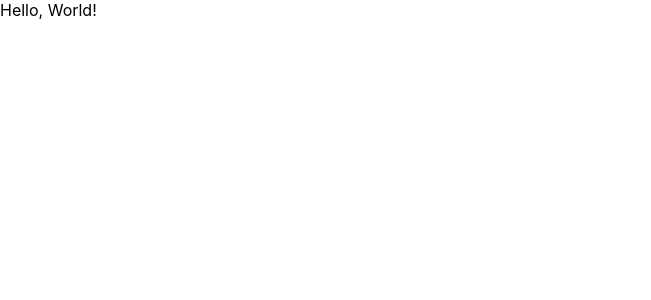
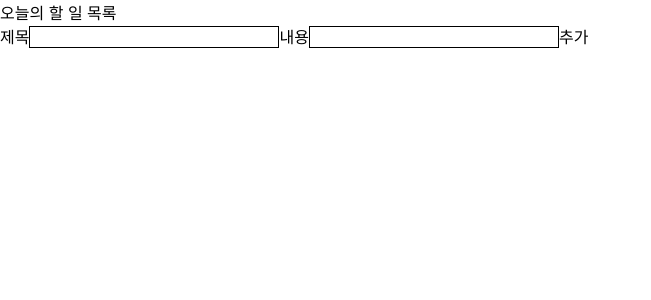
Before and after one commit to ByungyeonKim/react-to-do-list, a React (Create React App) app: page / in a window 1280 px wide. Shown: the top 300 px of the page, without its empty margins (0-651 px from the left). Built offline with nearby package versions, Linux system fonts and the light colour scheme.

Commit message:
Create TodoForm component

```diff
--- a/src/App.jsx
+++ b/src/App.jsx
@@ -1,7 +1,10 @@
+import { TodoForm } from './components/TodoForm';
+
 function App() {
   return (
     <>
-      <p>Hello, World!</p>
+      <h1>오늘의 할 일 목록</h1>
+      <TodoForm />
     </>
   );
 }
--- /dev/null
+++ b/src/components/TodoForm.jsx
@@ -0,0 +1,27 @@
+export function TodoForm() {
+  return (
+    <section>
+      <label>
+        제목
+        <input
+          type='text'
+          onChange={() => console.log('Changed!')}
+          value={''}
+        />
+      </label>
+
+      <label>
+        내용
+        <input
+          type='text'
+          onChange={() => console.log('Changed!')}
+          value={''}
+        />
+      </label>
+
+      <button type='button' onClick={() => console.log('Click!')}>
+        추가
+      </button>
+    </section>
+  );
+}
--- a/src/index.css
+++ b/src/index.css
@@ -1,10 +1,16 @@
 body {
-  font-family: -apple-system, BlinkMacSystemFont, 'Segoe UI', 'Roboto', 'Oxygen', 'Ubuntu', 'Cantarell', 'Fira Sans', 'Droid Sans', 'Helvetica Neue',
+  font-family: -apple-system, BlinkMacSystemFont, 'Segoe UI', 'Roboto', 'Oxygen',
+    'Ubuntu', 'Cantarell', 'Fira Sans', 'Droid Sans', 'Helvetica Neue',
     sans-serif;
   -webkit-font-smoothing: antialiased;
   -moz-osx-font-smoothing: grayscale;
 }
 
 code {
-  font-family: source-code-pro, Menlo, Monaco, Consolas, 'Courier New', monospace;
+  font-family: source-code-pro, Menlo, Monaco, Consolas, 'Courier New',
+    monospace;
 }
+
+input {
+  border: 1px solid black;
+}
```
